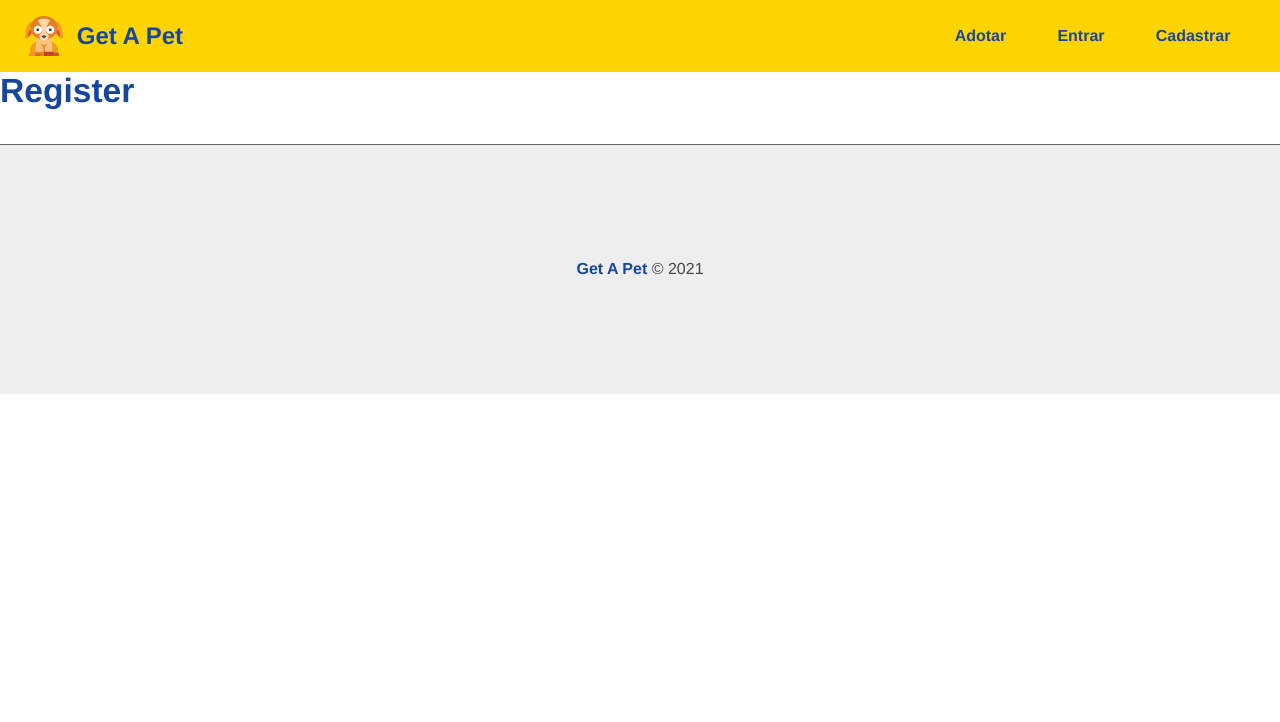
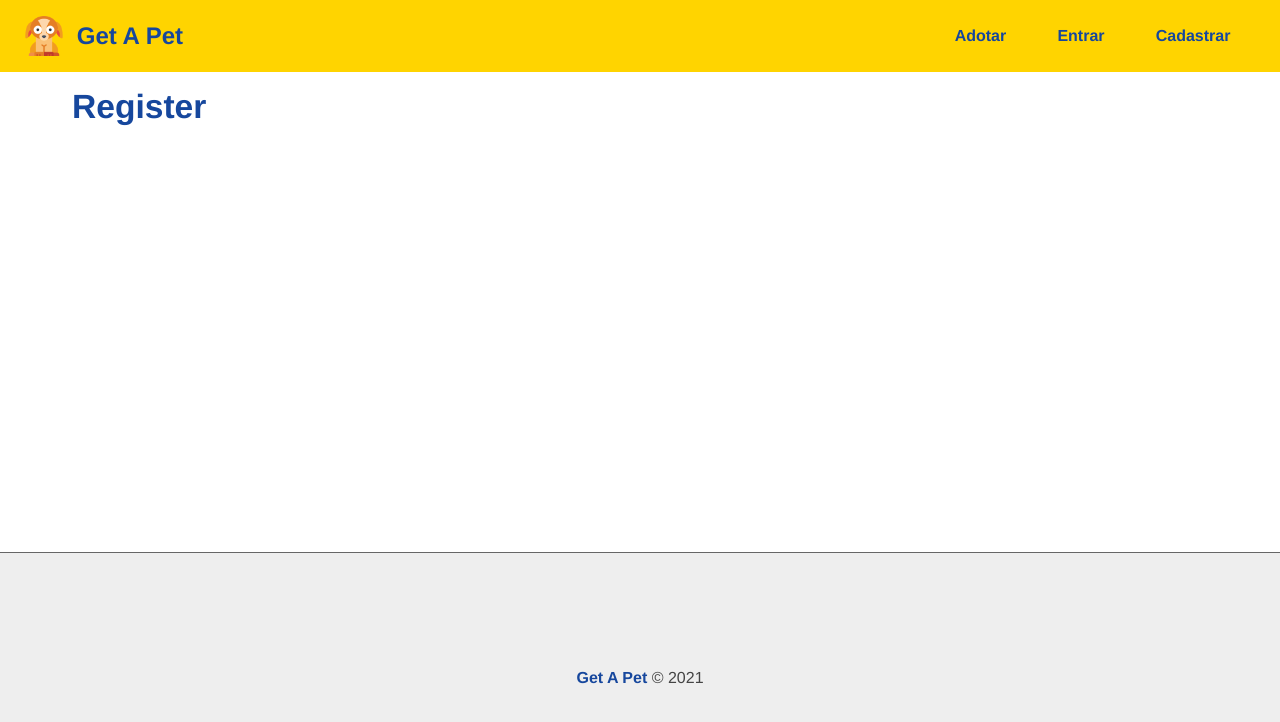
Before and after one commit to leonardorochedo/get-a-pet, a React (Vite) app in the folder frontend/: page /register in a window 1280 px wide. Shown: the top 722 px of the page. Built offline with nearby package versions, Linux system fonts and the light colour scheme.

Commit message:
add container component in app englobing all others

```diff
--- a/frontend/src/App.jsx
+++ b/frontend/src/App.jsx
@@ -7,6 +7,7 @@ import {
 // Components
 import { Navbar } from "./components/layout/Navbar";
 import { Footer } from "./components/layout/Footer";
+import { Container } from "./components/layout/Container";
 
 // Pages
 import { Home } from "./components/pages/Home";
@@ -18,11 +19,13 @@ export function App() {
   return (
     <BrowserRouter>
     <Navbar />
-      <Routes>
-        <Route path="/" element={<Home />} />
-        <Route path="/login" element={<Login />} />
-        <Route path="/register" element={<Register />} />
-      </Routes>
+      <Container>
+        <Routes>
+          <Route path="/" element={<Home />} />
+          <Route path="/login" element={<Login />} />
+          <Route path="/register" element={<Register />} />
+        </Routes>
+      </Container>
       <Footer />
     </BrowserRouter>
   )
--- /dev/null
+++ b/frontend/src/components/layout/Container.css
@@ -0,0 +1,6 @@
+.container {
+    min-height: 60vh; /* center middle */
+    padding: 1em 2em 3em;
+    max-width: 1200px;
+    margin: 0 auto;
+}
--- /dev/null
+++ b/frontend/src/components/layout/Container.jsx
@@ -0,0 +1,9 @@
+import './Container.css';
+
+export function Container({ children }) {
+    return (
+        <main className='container'>
+            {children}
+        </main>
+    );
+}
```
